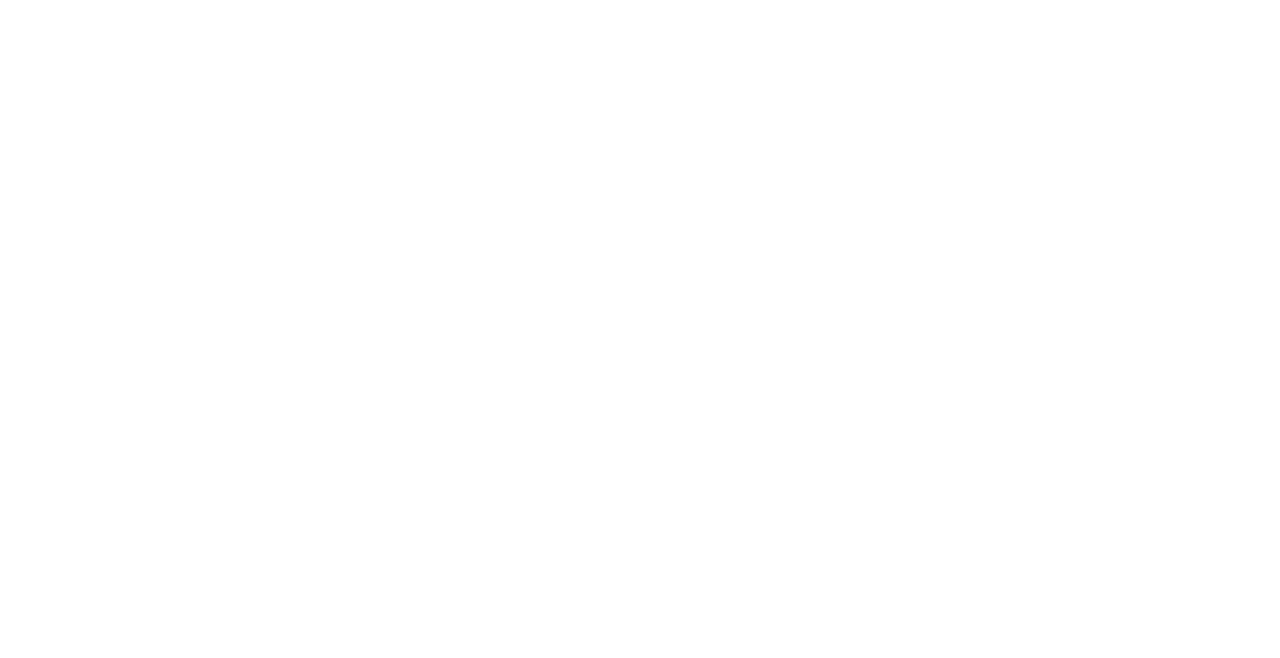
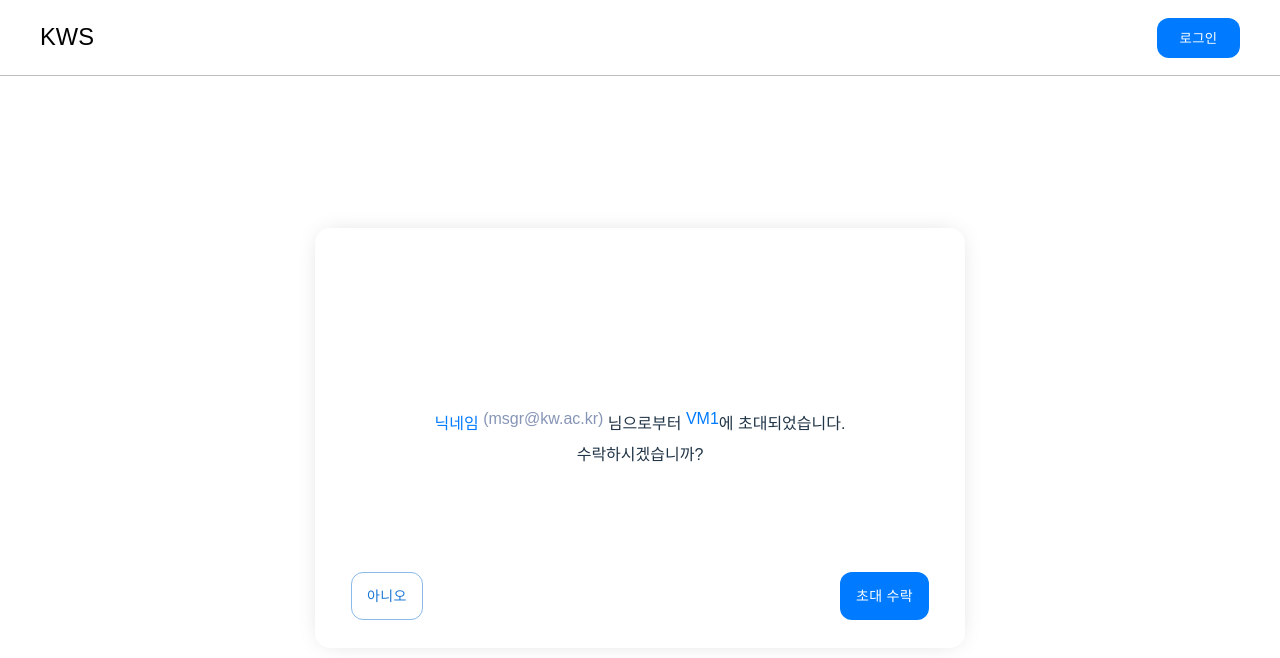
Before and after one commit to easy-cloud-Knet/KWS_FE, a React (Vite) app: page /invitation in a window 1280 px wide. Before the commit this address had no page. Shown: the top 658 px of the page. Built offline with nearby package versions, Linux system fonts and the light colour scheme; a web font is replaced by a local one.

Commit message:
FEAT: 초대 수락 페이지 UI 추가

```diff
--- a/src/App.tsx
+++ b/src/App.tsx
@@ -7,6 +7,7 @@ import VMManage from "./pages/VMManage";
 import SignUpDefault from "./pages/auth/signUp/SignUpDefault";
 import SignIn from "./pages/auth/SignIn";
 import SignUpSuccess from "./pages/auth/signUp/SignUpSuccess.tsx";
+import Invitation from "./pages/Invitation.tsx";
 
 import { AuthProvider } from "./contexts/AuthContext.tsx";
 
@@ -31,6 +32,8 @@ function App() {
               <Route path="signin" element={<SignIn />} />
               <Route path="signup" element={<SignUpDefault />} />
               <Route path="signup/success" element={<SignUpSuccess />} />
+
+              <Route path="/invitation" element={<Invitation />} />
             </Route>
           </Routes>
         </AuthProvider>
--- /dev/null
+++ b/src/pages/Invitation.css
@@ -0,0 +1,29 @@
+.invitation {
+  height: calc(100vh - 9.537vh);
+}
+
+.invitation .invitation-card {
+  width: 650px;
+  height: 420px;
+
+  border-radius: 15px;
+  background: var(--White, #fff);
+  box-shadow: 0px 0px 25px -8px rgba(0, 0, 0, 0.2);
+}
+
+.invitation .invitation-card .invitation-inside {
+  width: 100%;
+  height: 100%;
+}
+
+.invitation .invitation-text {
+  height: 57px;
+}
+
+.invitation .invitation-card .invitation-btn-wrap {
+  position: absolute;
+  left: 36px;
+  bottom: 28px;
+
+  width: calc(650px - 36px * 2);
+}
--- /dev/null
+++ b/src/pages/Invitation.tsx
@@ -0,0 +1,38 @@
+import { useNavigate } from "react-router-dom";
+
+import MuiBtn from "../components/button/MuiBtn";
+
+import "./Invitation.css";
+
+const Invitation = () => {
+  const navigate = useNavigate();
+  return (
+    <section className="invitation f-center">
+      <div className="invitation-card p-relative">
+        <div className="invitation-inside f-center t-center">
+          <div className="invitation-text f-dir-column j-content-between">
+            <p className="p-16-400 d-flex">
+              <p className="c-blue">닉네임&nbsp;</p>
+              <p className="c-text1">(msgr@kw.ac.kr)&nbsp;</p>
+              님으로부터&nbsp;<p className="c-blue">VM1</p>에 초대되었습니다.
+            </p>
+            <p>수락하시겠습니까?</p>
+          </div>
+        </div>
+        <div className="invitation-btn-wrap j-content-between">
+          <MuiBtn
+            variant="outlined"
+            onClick={() => {
+              navigate("/");
+            }}
+          >
+            아니오
+          </MuiBtn>
+          <MuiBtn variant="contained">초대 수락</MuiBtn>
+        </div>
+      </div>
+    </section>
+  );
+};
+
+export default Invitation;
--- a/src/styles/text.css
+++ b/src/styles/text.css
@@ -332,6 +332,10 @@
   color: var(--Grey1, #808b96);
 }
 
+.c-text1 {
+  color: var(--Text1, #8695b6);
+}
+
 .c-red {
   color: #ff0000;
 }
```
